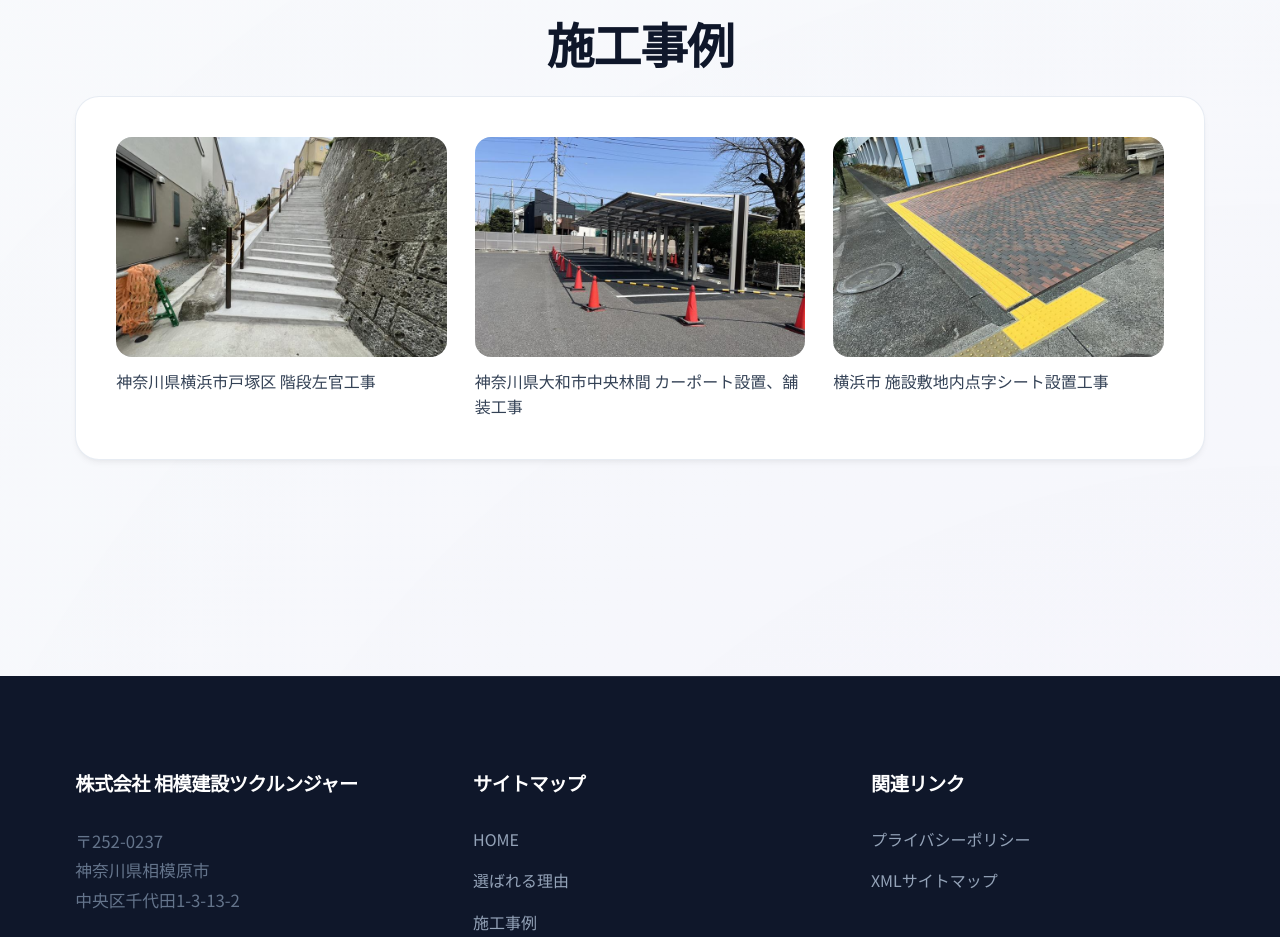
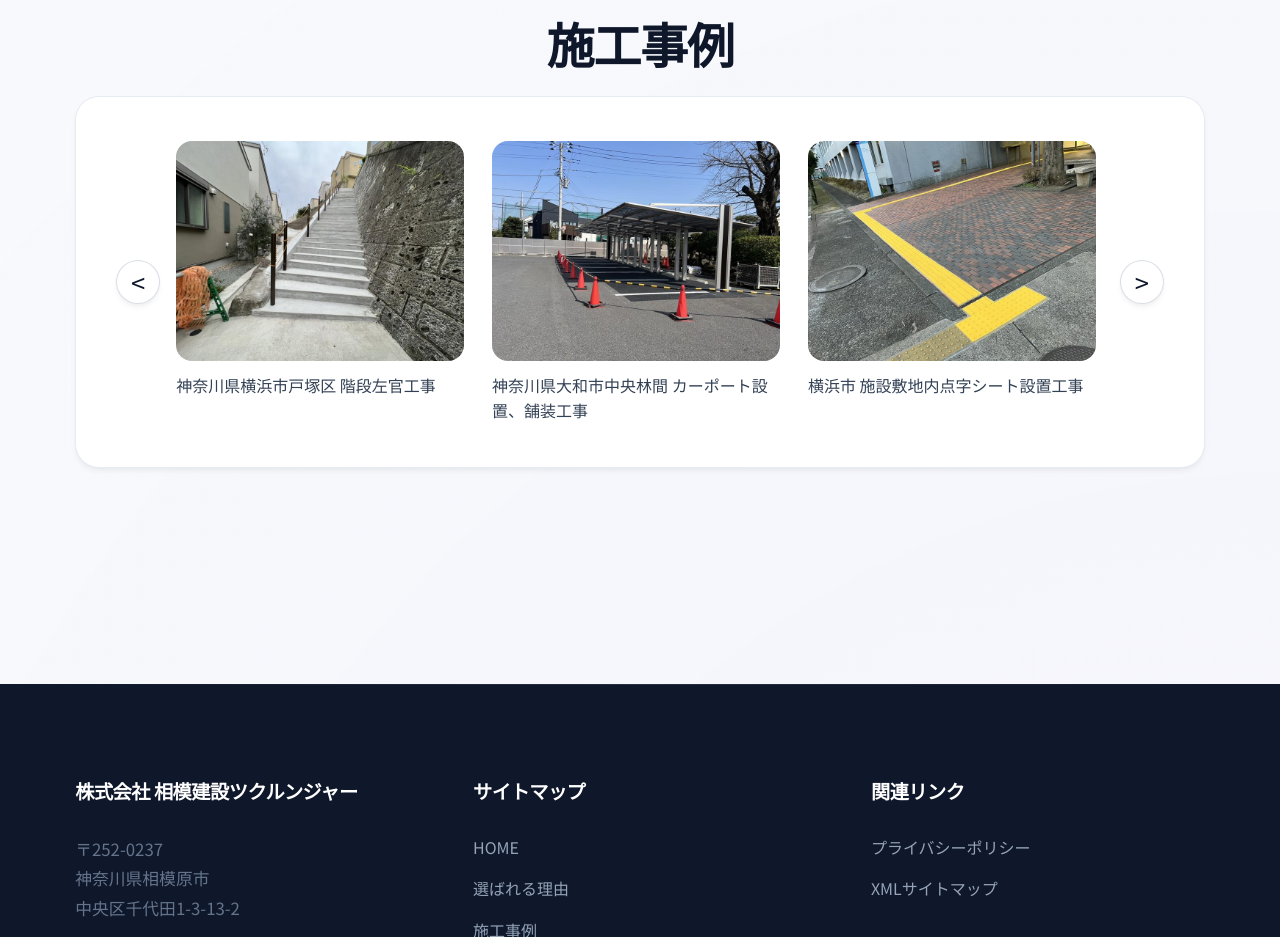
Before and after one commit to umedademu/tsuku-portal, a Next.js app in the folder apps/web/: page / in a window 1280 px wide. Shown: the part 2600-3537 px from the top of the page. Built offline with nearby package versions, Linux system fonts and the light colour scheme.

Commit message:
施工事例の追加

```diff
--- a/apps/web/src/app/globals.css
+++ b/apps/web/src/app/globals.css
@@ -833,11 +833,86 @@ img {
   height: 100%;
 }
 
+.work-carousel {
+  display: grid;
+  grid-template-columns: 44px minmax(0, 1fr) 44px;
+  align-items: center;
+  gap: 1rem;
+}
+
+.work-carousel-nav {
+  width: 44px;
+  height: 44px;
+  border-radius: 9999px;
+  border: 1px solid rgba(148, 163, 184, 0.35);
+  background: white;
+  color: var(--color-text-main);
+  cursor: pointer;
+  display: grid;
+  place-items: center;
+  font-size: 1.6rem;
+  line-height: 1;
+  box-shadow: var(--shadow-sm);
+  transition:
+    background 0.2s ease,
+    transform 0.2s ease,
+    box-shadow 0.2s ease;
+}
+
+.work-carousel-nav:hover:not(:disabled) {
+  background: #eff6ff;
+  transform: translateY(-1px);
+  box-shadow: var(--shadow-md);
+}
+
+.work-carousel-nav:disabled {
+  opacity: 0.35;
+  cursor: default;
+  box-shadow: none;
+}
+
+.work-carousel-nav:focus-visible {
+  outline: 3px solid rgba(37, 99, 235, 0.55);
+  outline-offset: 3px;
+}
+
 .work-items-grid {
   display: grid;
-  grid-template-columns: repeat(auto-fit, minmax(240px, 1fr));
+  grid-auto-flow: column;
+  grid-auto-columns: calc((100% - 3.5rem) / 3);
   gap: 1.75rem;
   align-items: start;
+  overflow-x: auto;
+  scroll-snap-type: x mandatory;
+  scrollbar-width: none;
+  padding: 4px;
+}
+
+.work-items-grid::-webkit-scrollbar {
+  display: none;
+}
+
+@media (max-width: 1024px) {
+  .work-items-grid {
+    grid-auto-columns: calc((100% - 1.75rem) / 2);
+  }
+}
+
+@media (max-width: 640px) {
+  .work-carousel {
+    grid-template-columns: 36px minmax(0, 1fr) 36px;
+    gap: 0.75rem;
+  }
+
+  .work-carousel-nav {
+    width: 36px;
+    height: 36px;
+    font-size: 1.3rem;
+  }
+
+  .work-items-grid {
+    grid-auto-columns: 100%;
+  }
 }
 
 .work-item {
@@ -854,6 +929,7 @@ img {
   display: flex;
   flex-direction: column;
   gap: 0.75rem;
+  scroll-snap-align: start;
 }
 
 .work-item:focus-visible {
--- a/apps/web/src/app/page.tsx
+++ b/apps/web/src/app/page.tsx
@@ -5,7 +5,9 @@ import Link from "next/link";
 import { useRouter, useSearchParams } from "next/navigation";
 import {
   Fragment,
+  useCallback,
   useEffect,
+  useRef,
   useState,
   Suspense,
 } from "react";
@@ -68,6 +70,81 @@ const caseStudies = [
     label: "横浜市 施設敷地内点字シート設置工事",
     imageSrc: "/images/sekou-jirei/jirei-10.jpg",
     thumbSrc: "/images/sekou-jirei/thumb/thumb-jirei-10.jpg",
+  },
+  {
+    label: "神奈川県藤沢市鵠沼海岸 浸透槽設置工事",
+    imageSrc: "/images/sekou-jirei/jirei-01.jpg",
+    thumbSrc: "/images/sekou-jirei/thumb/thumb-jirei-01.jpg",
+  },
+  {
+    label: "横浜市 石積み擁壁補強工事",
+    imageSrc: "/images/sekou-jirei/jirei-03.jpg",
+    thumbSrc: "/images/sekou-jirei/thumb/thumb-jirei-03.jpg",
+  },
+  {
+    label: "神奈川県横浜市鶴見区駒岡 私道舗装工事",
+    imageSrc: "/images/sekou-jirei/jirei-05.jpg",
+    thumbSrc: "/images/sekou-jirei/thumb/thumb-jirei-05.jpg",
+  },
+  {
+    label: "東京都 山留め工事",
+    imageSrc: "/images/sekou-jirei/jirei-07.jpg",
+    thumbSrc: "/images/sekou-jirei/thumb/thumb-jirei-07.jpg",
+  },
+  {
+    label: "神奈川県相模原市南区相模大野 鉄筋工事",
+    imageSrc: "/images/sekou-jirei/jirei-12.jpg",
+    thumbSrc: "/images/sekou-jirei/thumb/thumb-jirei-12.jpg",
+  },
+  {
+    label: "神奈川県座間市 左官工事",
+    imageSrc: "/images/sekou-jirei/jirei-14.jpg",
+    thumbSrc: "/images/sekou-jirei/thumb/thumb-jirei-14.jpg",
+  },
+  {
+    label: "厚木市 屋上舗装表面補修工事",
+    imageSrc: "/images/sekou-jirei/jirei-17.jpg",
+    thumbSrc: "/images/sekou-jirei/thumb/thumb-jirei-17.jpg",
+  },
+  {
+    label: "東京都日野市 敷地内車止め設置工事",
+    imageSrc: "/images/sekou-jirei/jirei-18.jpg",
+    thumbSrc: "/images/sekou-jirei/thumb/thumb-jirei-18.jpg",
+  },
+  {
+    label: "東京都荒川区 敷地内段差解消スロープ設置工事",
+    imageSrc: "/images/sekou-jirei/jirei-20.jpg",
+    thumbSrc: "/images/sekou-jirei/thumb/thumb-jirei-20.jpg",
+  },
+  {
+    label: "神奈川県相模原市緑区 法面保護工事",
+    imageSrc: "/images/sekou-jirei/jirei-21.jpg",
+    thumbSrc: "/images/sekou-jirei/thumb/thumb-jirei-21.jpg",
+  },
+  {
+    label: "神奈川県相模原市緑区 土止め擁壁工事",
+    imageSrc: "/images/sekou-jirei/jirei-23.jpg",
+    thumbSrc: "/images/sekou-jirei/thumb/thumb-jirei-23.jpg",
+  },
+  {
+    label: "神奈川県横浜市都筑区 歩車道ブロック据え付け工事",
+    imageSrc: "/images/sekou-jirei/jirei-28.jpg",
+    thumbSrc: "/images/sekou-jirei/thumb/thumb-jirei-28.jpg",
+  },
+  {
+    label: "川崎市麻生区百合ヶ丘 造成工事",
+    imageSrc: "/images/sekou-jirei/jirei-32.jpg",
+    thumbSrc: "/images/sekou-jirei/thumb/thumb-jirei-32.jpg",
+  },
+  {
+    label: "神奈川県相模原市緑区 敷地内芝張り工事",
+    imageSrc: "/images/sekou-jirei/jirei-36.jpg",
+    thumbSrc: "/images/sekou-jirei/thumb/thumb-jirei-36.jpg",
+  },
+  {
+    label: "神奈川県大和市中央林間 造成工事一式",
+    imageSrc: "/images/sekou-jirei/jirei-41.jpg",
+    thumbSrc: "/images/sekou-jirei/thumb/thumb-jirei-41.jpg",
   },
 ];
 const sitemapLinks = [
@@ -199,13 +276,52 @@ export default function Home() {
     tone: "success" | "info" | "error";
   } | null>(null);
   const [workLightboxIndex, setWorkLightboxIndex] = useState<number | null>(null);
+  const worksScrollerRef = useRef<HTMLDivElement | null>(null);
+  const [canScrollWorksPrev, setCanScrollWorksPrev] = useState(false);
+  const [canScrollWorksNext, setCanScrollWorksNext] = useState(false);
   const totalWorks = caseStudies.length;
+
+  const updateWorksScrollState = useCallback(() => {
+    const scroller = worksScrollerRef.current;
+    if (!scroller) return;
+
+    const maxScrollLeft = scroller.scrollWidth - scroller.clientWidth;
+    const currentScrollLeft = scroller.scrollLeft;
+    setCanScrollWorksPrev(currentScrollLeft > 0);
+    setCanScrollWorksNext(currentScrollLeft < maxScrollLeft - 1);
+  }, []);
+
+  const scrollWorksByPage = useCallback((direction: "prev" | "next") => {
+    const scroller = worksScrollerRef.current;
+    if (!scroller) return;
+
+    const firstItem = scroller.querySelector<HTMLElement>(".work-item");
+    const gapValue = Number.parseFloat(
+      window.getComputedStyle(scroller).columnGap || window.getComputedStyle(scroller).gap || "0",
+    );
+    const amount = firstItem
+      ? firstItem.getBoundingClientRect().width + (Number.isFinite(gapValue) ? gapValue : 0)
+      : scroller.clientWidth;
+    scroller.scrollBy({
+      left: direction === "next" ? amount : -amount,
+      behavior: "smooth",
+    });
+  }, []);
 
   useEffect(() => {
     if (!authNotice) return;
     const timer = setTimeout(() => setAuthNotice(null), 8000);
     return () => clearTimeout(timer);
   }, [authNotice]);
+
+  useEffect(() => {
+    const raf = window.requestAnimationFrame(updateWorksScrollState);
+    window.addEventListener("resize", updateWorksScrollState);
+    return () => {
+      window.cancelAnimationFrame(raf);
+      window.removeEventListener("resize", updateWorksScrollState);
+    };
+  }, [updateWorksScrollState]);
 
   useEffect(() => {
     if (workLightboxIndex === null) return;
@@ -466,7 +582,22 @@ export default function Home() {
             <h2 className="section-title text-center">施工事例</h2>
             <div className="works-grid">
               <div className="work-card animate-slide-up">
-                <div className="work-items-grid">
+                <div className="work-carousel">
+                  <button
+                    type="button"
+                    className="work-carousel-nav"
+                    onClick={() => scrollWorksByPage("prev")}
+                    aria-label="左へ"
+                    disabled={!canScrollWorksPrev}
+                  >
+                    {"<"}
+                  </button>
+
+                  <div
+                    className="work-items-grid"
+                    ref={worksScrollerRef}
+                    onScroll={updateWorksScrollState}
+                  >
                     {caseStudies.map((study, idx) => (
                       <button
                         type="button"
@@ -486,6 +617,17 @@ export default function Home() {
                         <p className="work-label">{study.label}</p>
                       </button>
                     ))}
+                  </div>
+
+                  <button
+                    type="button"
+                    className="work-carousel-nav"
+                    onClick={() => scrollWorksByPage("next")}
+                    aria-label="右へ"
+                    disabled={!canScrollWorksNext}
+                  >
+                    {">"}
+                  </button>
                 </div>
               </div>
             </div>
@@ -525,7 +667,7 @@ export default function Home() {
                   }
                   aria-label="前の写真へ"
                 >
-                  ‹
+                  {"<"}
                 </button>
 
                 <button
@@ -539,7 +681,7 @@ export default function Home() {
                   }
                   aria-label="次の写真へ"
                 >
-                  ›
+                  {">"}
                 </button>
 
                 <div className="work-lightbox-image">
```
Lines whose indentation alone changed are shown as unchanged.
